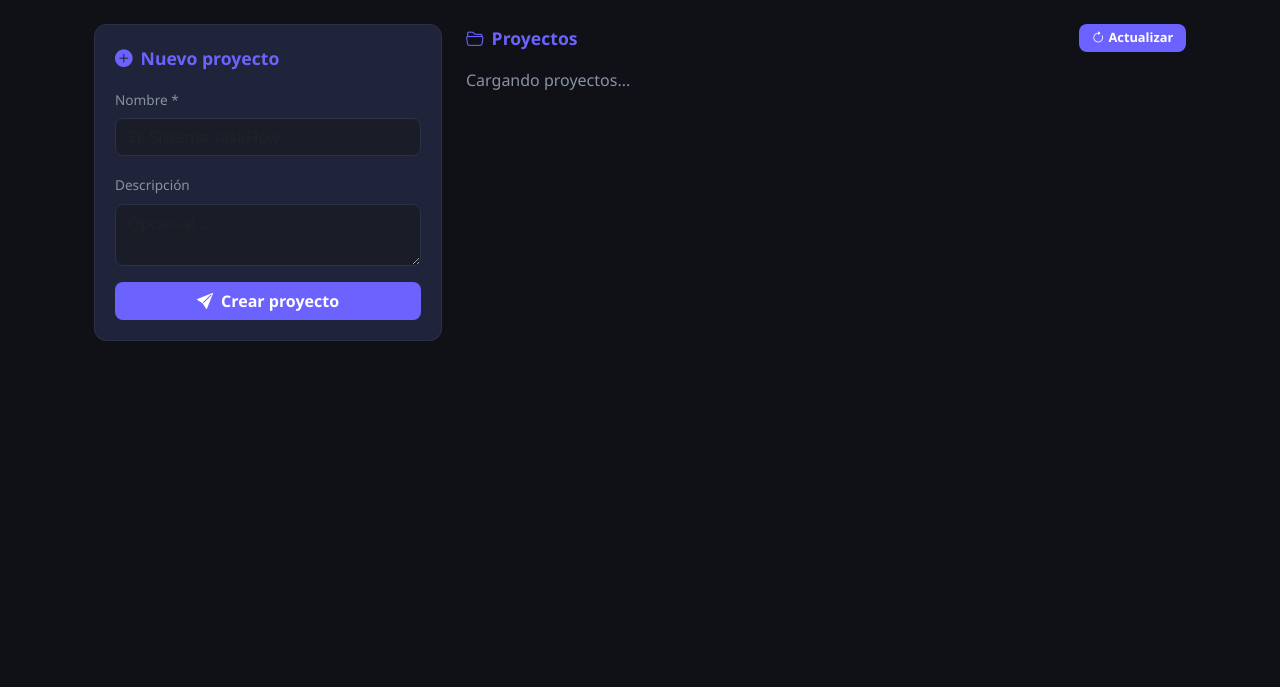
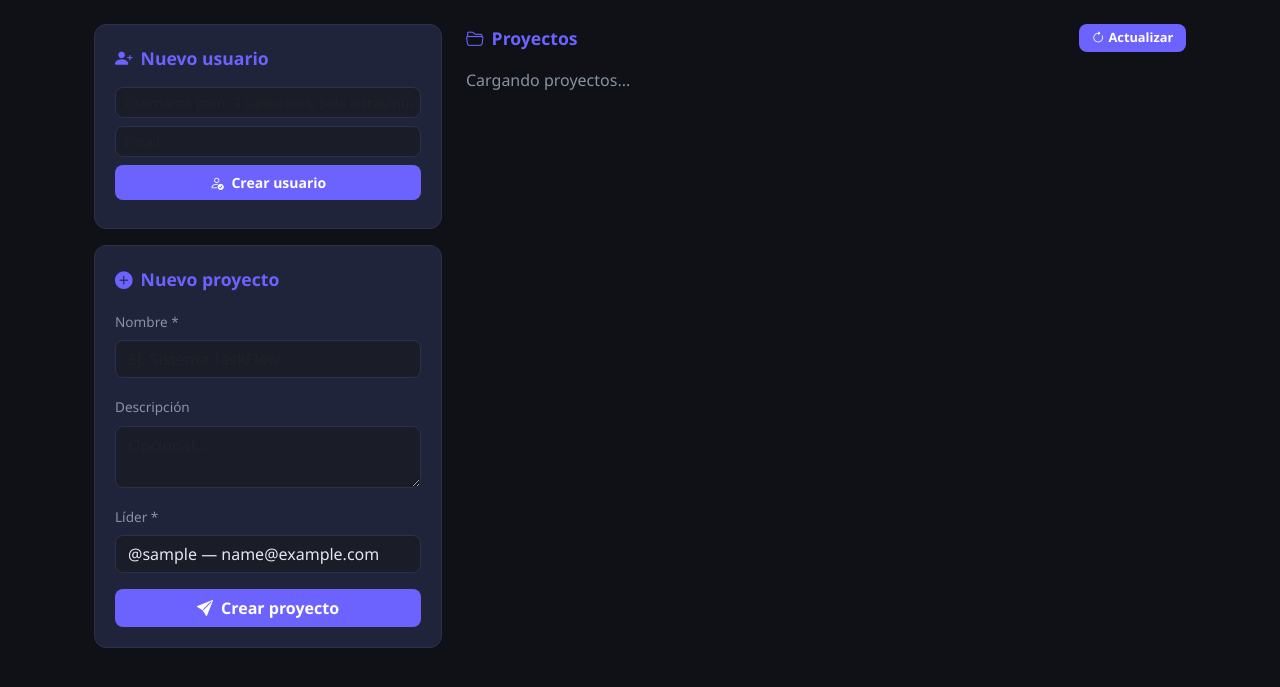
Before and after one commit to Yancheli/PooII_Proyecto_Taskflow, a FastAPI app: template templates/index.html in a window 1280 px wide. Shown: the part 77-764 px from the top of the page. Run offline with FastAPI, Linux system fonts and the light colour scheme; the template is opened without the code that fills it: most values are stand-ins (such as "Sample title", 1, 10 or a date in 2020); data that the repository does not hold is empty; parts of the project's set-up code (start-up, migrations or seed data) failed here and were passed over; some libraries are stand-ins or nearby versions.

Commit message:
correcciones adicionales rutas

```diff
--- a/api/main.py
+++ b/api/main.py
@@ -1,4 +1,5 @@
 from datetime import datetime
+import hashlib
 
 from fastapi import FastAPI, Request, Form, Depends
 from fastapi.responses import HTMLResponse
@@ -8,7 +9,7 @@ from sqlalchemy.orm import Session
 
 from api.routes import usuarios, proyectos, tareas
 from api.database import get_db, buscar_proyecto, buscar_tarea
-from database.modelsalchemy import Proyecto, Tarea
+from database.modelsalchemy import Proyecto, Tarea, Usuario
 from src.domain.enums import EstadoTarea
 
 
@@ -18,7 +19,6 @@ app = FastAPI(
     version="1.0.0"
 )
 
-# static y templates
 app.mount("/static", StaticFiles(directory="static"), name="static")
 templates = Jinja2Templates(directory="templates")
 
@@ -27,23 +27,86 @@ app.include_router(proyectos.router)
 app.include_router(tareas.router)
 
 
+def _obtener_o_crear_usuario_default(db: Session) -> Usuario:
+    """Si no hay usuarios, crea uno por defecto para poder operar."""
+    usuario = db.query(Usuario).first()
+    if not usuario:
+        hashed_pw = hashlib.sha256(b"admin").hexdigest()
+        usuario = Usuario(
+            username="admin",
+            email="admin@taskflow.com",
+            hashed_password=hashed_pw,
+            activo=True,
+        )
+        db.add(usuario)
+        db.commit()
+        db.refresh(usuario)
+    return usuario
+
+
 # Página principal
 
 @app.get("/", response_class=HTMLResponse)
-def home(request: Request):
+def home(request: Request, db: Session = Depends(get_db)):
+    usuarios_lista = db.query(Usuario).filter(Usuario.activo == True).all()
     return templates.TemplateResponse(
         request=request,
-        name="index.html"
+        name="index.html",
+        context={"usuarios": usuarios_lista},
     )
 
+@app.post("/htmx/usuarios", response_class=HTMLResponse)
+def htmx_crear_usuario(
+    request: Request,
+    username: str = Form(...),
+    email: str = Form(...),
+    db: Session = Depends(get_db),
+):
+    import re
+    # Validaciones
+    if len(username) < 3 or not username.isalnum():
+        return HTMLResponse(
+            "<p class='error-msg'><i class='bi bi-x-circle me-1'></i>Username inválido: mínimo 3 caracteres, solo letras y números.</p>",
+            status_code=422,
+        )
+    if "@" not in email or "." not in email:
+        return HTMLResponse(
+            "<p class='error-msg'><i class='bi bi-x-circle me-1'></i>Email inválido.</p>",
+            status_code=422,
+        )
+
+    # Verificar duplicados
+    existente = db.query(Usuario).filter(
+        (Usuario.username == username) | (Usuario.email == email)
+    ).first()
+    if existente:
+        return HTMLResponse(
+            "<p class='error-msg'><i class='bi bi-x-circle me-1'></i>Ya existe un usuario con ese username o email.</p>",
+            status_code=422,
+        )
+
+    hashed_pw = hashlib.sha256(username.encode()).hexdigest()
+    nuevo = Usuario(
+        username=username,
+        email=email,
+        hashed_password=hashed_pw,
+        activo=True,
+    )
+    db.add(nuevo)
+    db.commit()
+    db.refresh(nuevo)
+
+    return HTMLResponse(
+        f"<p style='color: var(--tf-accent2);'><i class='bi bi-check-circle me-1'></i>"
+        f"Usuario <strong>@{nuevo.username}</strong> creado. "
+        f"<span style='color: var(--tf-muted); font-size:0.8rem;'>Recarga la página para verlo en el selector de líder.</span></p>"
+    )
 
 # Endpoints HTMX
 
 @app.get("/htmx/proyectos", response_class=HTMLResponse)
 def htmx_listar_proyectos(request: Request, db: Session = Depends(get_db)):
-    """Lista todos los proyectos"""
     lista = db.query(Proyecto).all()
-
     proyectos_data = [
         {
             "id": p.id,
@@ -65,15 +128,23 @@ def htmx_crear_proyecto(
     request: Request,
     nombre: str = Form(...),
     descripcion: str = Form(""),
-    lider_id: int = Form(1),
+    lider_id: int = Form(...),
     db: Session = Depends(get_db),
 ):
-    """Crea un proyecto y lo guarda en la base"""
     if len(nombre) < 3:
         return HTMLResponse(
             "<p class='error-msg'>El nombre debe tener mínimo 3 caracteres!</p>",
             status_code=422,
         )
+
+    # Verificar que el usuario líder existe
+    lider = db.get(Usuario, lider_id)
+    if not lider:
+        return HTMLResponse(
+            "<p class='error-msg'>El usuario seleccionado no existe.</p>",
+            status_code=422,
+        )
+
     nuevo = Proyecto(
         nombre=nombre,
         descripcion=descripcion or None,
@@ -83,7 +154,6 @@ def htmx_crear_proyecto(
     db.commit()
     db.refresh(nuevo)
 
-    # Recarga la lista completa para que la plantilla muestre todos los proyectos
     lista = db.query(Proyecto).all()
     proyectos_data = [
         {
@@ -100,19 +170,24 @@ def htmx_crear_proyecto(
         context={"proyectos": proyectos_data},
     )
 
+
 @app.get("/htmx/proyectos/{proyecto_id}/tareas", response_class=HTMLResponse)
 def htmx_listar_tareas(
     request: Request,
     proyecto_id: int,
     db: Session = Depends(get_db),
 ):
-    """Lista las tareas de un proyecto"""
     proyecto = buscar_proyecto(proyecto_id, db)
     tareas_data = [_tarea_a_dict(t) for t in proyecto.tareas]
+    usuarios_lista = db.query(Usuario).filter(Usuario.activo == True).all()
     return templates.TemplateResponse(
         request=request,
         name="tareas/lista.html",
-        context={"tareas": tareas_data, "proyecto_id": proyecto_id},
+        context={
+            "tareas": tareas_data,
+            "proyecto_id": proyecto_id,
+            "usuarios": usuarios_lista,
+        },
     )
 
 
@@ -123,7 +198,7 @@ def htmx_crear_tarea(
     titulo: str = Form(...),
     descripcion: str = Form(""),
     prioridad: str = Form("MEDIA"),
-    creador_id: int = Form(1),
+    creador_id: int = Form(...),
     db: Session = Depends(get_db),
 ):
     if len(titulo) < 3:
@@ -131,11 +206,23 @@ def htmx_crear_tarea(
             "<p class='error-msg'>El título debe tener mínimo 3 caracteres!</p>",
             status_code=422,
         )
-    buscar_proyecto(proyecto_id, db)  # lanza 404 si no existe
 
-    # string de prioridad de enums
+    # Verificar que el creador existe
+    creador = db.get(Usuario, creador_id)
+    if not creador:
+        return HTMLResponse(
+            "<p class='error-msg'>El usuario creador no existe.</p>",
+            status_code=422,
+        )
+
+    buscar_proyecto(proyecto_id, db)
+
     from src.domain.enums import PrioridadTarea
-    prioridad_map = {"ALTA": PrioridadTarea.ALTA, "MEDIA": PrioridadTarea.MEDIA, "BAJA": PrioridadTarea.BAJA}
+    prioridad_map = {
+        "ALTA": PrioridadTarea.ALTA,
+        "MEDIA": PrioridadTarea.MEDIA,
+        "BAJA": PrioridadTarea.BAJA,
+    }
     prioridad_enum = prioridad_map.get(prioridad, PrioridadTarea.MEDIA)
 
     nueva = Tarea(
@@ -152,10 +239,15 @@ def htmx_crear_tarea(
 
     proyecto = buscar_proyecto(proyecto_id, db)
     tareas_data = [_tarea_a_dict(t) for t in proyecto.tareas]
+    usuarios_lista = db.query(Usuario).filter(Usuario.activo == True).all()
     return templates.TemplateResponse(
         request=request,
         name="tareas/lista.html",
-        context={"tareas": tareas_data, "proyecto_id": proyecto_id},
+        context={
+            "tareas": tareas_data,
+            "proyecto_id": proyecto_id,
+            "usuarios": usuarios_lista,
+        },
     )
 
 
@@ -165,7 +257,6 @@ def htmx_completar_tarea(
     tarea_id: int,
     db: Session = Depends(get_db),
 ):
-    """Marca la tarea como completada y guarda la fecha en la base"""
     tarea = buscar_tarea(tarea_id, db)
     tarea.estado = EstadoTarea.COMPLETADA
     tarea.fecha_completado = datetime.utcnow()
@@ -185,10 +276,13 @@ def htmx_cambiar_prioridad(
     prioridad: str = Form(...),
     db: Session = Depends(get_db),
 ):
-
     from src.domain.enums import PrioridadTarea
     tarea = buscar_tarea(tarea_id, db)
-    prioridad_map = {"ALTA": PrioridadTarea.ALTA, "MEDIA": PrioridadTarea.MEDIA, "BAJA": PrioridadTarea.BAJA}
+    prioridad_map = {
+        "ALTA": PrioridadTarea.ALTA,
+        "MEDIA": PrioridadTarea.MEDIA,
+        "BAJA": PrioridadTarea.BAJA,
+    }
     tarea.prioridad = prioridad_map.get(prioridad, PrioridadTarea.MEDIA)
     db.commit()
     db.refresh(tarea)
@@ -198,11 +292,8 @@ def htmx_cambiar_prioridad(
         context={"tarea": _tarea_a_dict(tarea), "proyecto_id": tarea.proyecto_id},
     )
 
-# Helper interno para la ruta anterior
+
 def _tarea_a_dict(t: Tarea) -> dict:
-    """
-    Convierte un objeto ORM Tarea en el dict que esperan las plantillas Jinja2 que definimos en las primeras fases
-    """
     return {
         "id": t.id,
         "titulo": t.titulo,
--- a/src/domain/enums.py
+++ b/src/domain/enums.py
@@ -1,9 +1,9 @@
 from enum import Enum
 
 class PrioridadTarea(Enum):
-    ALTA = 1
-    MEDIA = 2
-    BAJA = 3
+    ALTA = "ALTA"
+    MEDIA = "MEDIA"
+    BAJA = "BAJA"
 
 class EstadoTarea(Enum):
     PENDIENTE = "pendiente"
--- a/templates/index.html
+++ b/templates/index.html
@@ -5,6 +5,32 @@
 
   <!-- Crear proyecto (izquierda) -->
   <div class="col-12 col-lg-4">
+
+    <!-- Crear usuario rápido -->
+    <div class="card-tf mb-3">
+      <div class="section-title"><i class="bi bi-person-plus-fill"></i> Nuevo usuario</div>
+      <form hx-post="/htmx/usuarios"
+            hx-target="#feedback-usuario"
+            hx-swap="innerHTML"
+            hx-on::after-request="if(event.detail.successful){ this.reset(); htmx.trigger('#selector-lider-trigger', 'refresh') }">
+        <div class="mb-2">
+          <input type="text" name="username" required
+                 class="form-control form-control-tf form-control-sm"
+                 placeholder="Username (mín. 3 caracteres, solo letras/números)"/>
+        </div>
+        <div class="mb-2">
+          <input type="email" name="email" required
+                 class="form-control form-control-tf form-control-sm"
+                 placeholder="Email"/>
+        </div>
+        <button type="submit" class="btn btn-accent btn-sm w-100">
+          <i class="bi bi-person-check me-1"></i> Crear usuario
+        </button>
+      </form>
+      <div id="feedback-usuario" class="mt-2" style="font-size:0.82rem;"></div>
+    </div>
+
+    <!-- Crear proyecto -->
     <div class="card-tf">
       <div class="section-title"><i class="bi bi-plus-circle-fill"></i> Nuevo proyecto</div>
 
@@ -24,7 +50,23 @@
                     class="form-control form-control-tf"
                     placeholder="Opcional..."></textarea>
         </div>
-        <button type="submit" class="btn btn-accent w-100">
+        <div class="mb-3">
+          <label class="form-label" style="color: var(--tf-muted); font-size:0.85rem;">Líder *</label>
+          {% if usuarios %}
+            <select name="lider_id" class="form-select form-select-tf" required>
+              {% for u in usuarios %}
+                <option value="{{ u.id }}">@{{ u.username }} — {{ u.email }}</option>
+              {% endfor %}
+            </select>
+          {% else %}
+            <div class="error-msg">
+              <i class="bi bi-exclamation-triangle me-1"></i>
+              No hay usuarios. Crea uno primero arriba.
+            </div>
+            <input type="hidden" name="lider_id" value="0"/>
+          {% endif %}
+        </div>
+        <button type="submit" class="btn btn-accent w-100" {% if not usuarios %}disabled{% endif %}>
           <i class="bi bi-send-fill me-1"></i> Crear proyecto
         </button>
         <span class="htmx-indicator ms-2" id="ind-crear">Creando...</span>
@@ -32,7 +74,7 @@
     </div>
   </div>
 
-  <!-- lista de proyectos (derecha) -->
+  <!-- Lista de proyectos (derecha) -->
   <div class="col-12 col-lg-8">
     <div class="section-title">
       <i class="bi bi-folder2-open"></i> Proyectos
```
Also changed, not shown: alembic/versions/A1b2c3d4e5f6 agregar columnas faltantes .py (+7 -11 lines), templates/proyectos/lista.html (+13 -6 lines), 1 other file.
